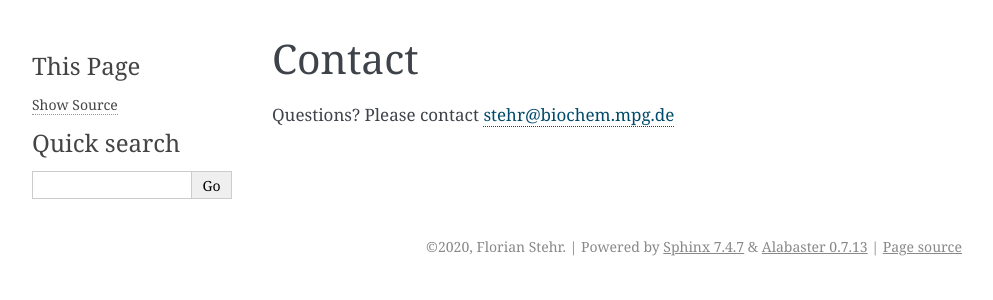
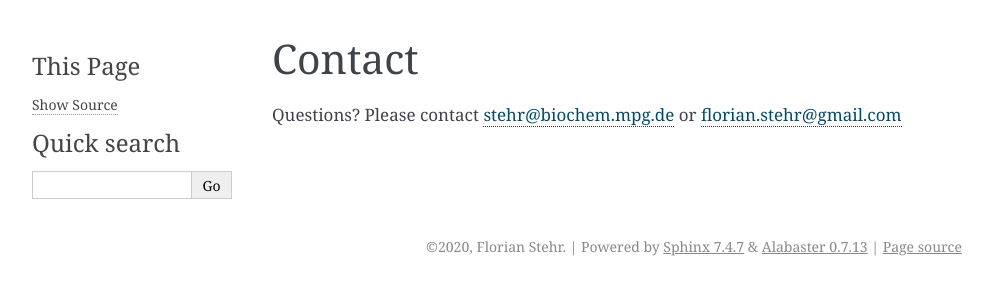
Before and after one commit to schwille-paint/picasso_addon, a Sphinx documentation site: the page built from docs/source/contact.rst, in a window 1280 px wide. Shown: the top 300 px of the page, without its empty margins (148-1141 px from the left). Built offline with Sphinx 7.4.7, drawn with Linux system fonts in a browser that asks for light colours.

```diff
--- a/docs/source/contact.rst
+++ b/docs/source/contact.rst
@@ -3,4 +3,4 @@ Contact
 .. toctree::
    :maxdepth: 2
 
-Questions? Please contact stehr@biochem.mpg.de
+Questions? Please contact stehr@biochem.mpg.de or florian.stehr@gmail.com
```
Also changed, not shown: 5 other files.
